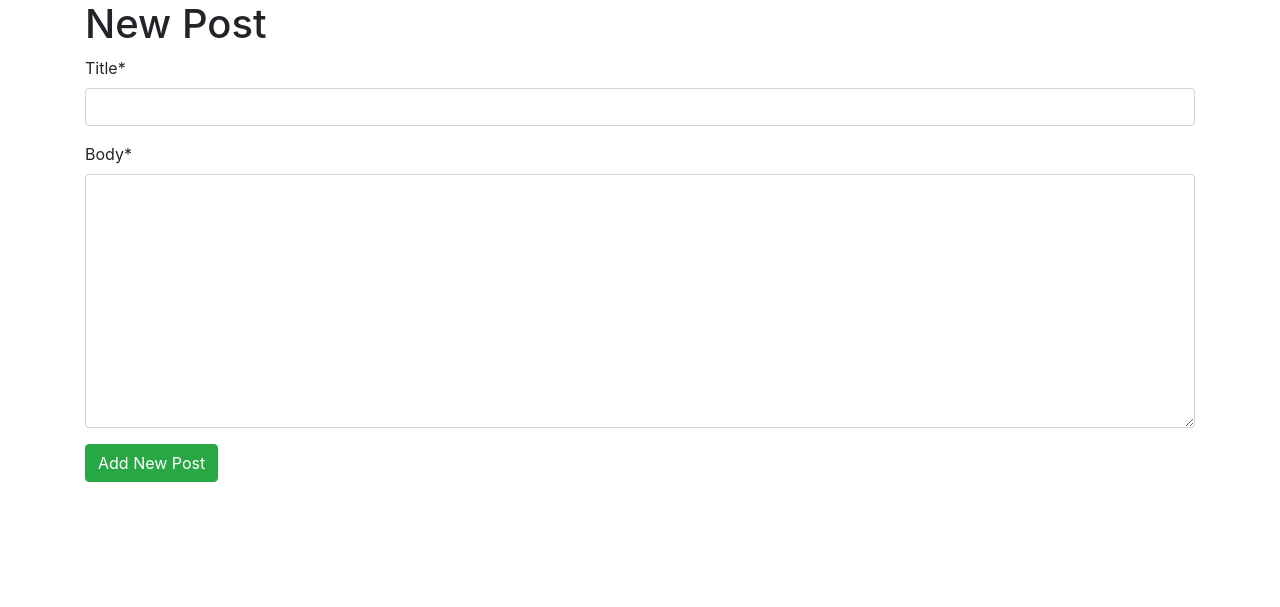
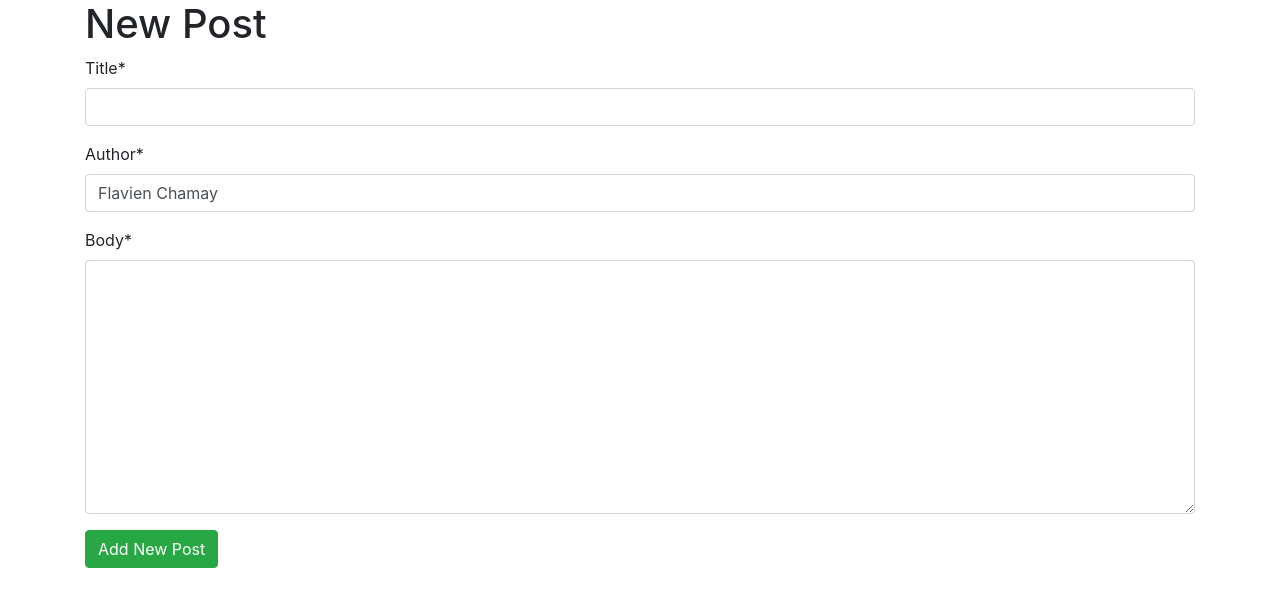
Before and after one commit to flavienChamay/flavienchamay-personal-website, a Django app: page /post/new/ in a window 1280 px wide. Shown: the part 56-663 px from the top of the page. Run offline with Django 3.2, Linux system fonts and the light colour scheme; the visitor is signed in with stand-in values (Sample User, id 1); parts of the project's set-up code (start-up, migrations or seed data) failed here and were passed over; some libraries are stand-ins or nearby versions.

Commit message:
Authorization updated

```diff
--- a/blog/models.py
+++ b/blog/models.py
@@ -1,5 +1,8 @@
 from django.db import models
 from django.urls import reverse
+from django.contrib.auth import get_user_model
+from django.conf import settings
+
 
 class Post(models.Model):
     """
@@ -10,9 +13,11 @@ class Post(models.Model):
     :var title CharField: The title of the post, with a maximum length of 200 characters.
     :var date_publication DateTimeField: Date and time of publication of the post.
     :var body TextField: The body of the post containing text.
+    :var author str: The author of the post, by default is Flavien Chamay.
     """
 
     title = models.CharField(max_length=200)
+    author = models.CharField(default='Flavien Chamay', max_length=200, editable=True)
     date_publication = models.DateTimeField(auto_now_add=True)
     body = models.TextField()
 
--- a/blog/views.py
+++ b/blog/views.py
@@ -6,6 +6,7 @@ This module manages the views of the blog application.
 :class BlogCreateView: The class view that will be used for the class Post in the post_new.html file.
 :class BlogUpdateView: The class view that will be used for the class Post in the post_edit.html file.
 :class BlogDeleteView: The class view that will be used for the class Post in the post_delete.html file.
+:class HomePageView: The class view that will be used for the home page.
 """
 
 from django.views.generic import ListView, DetailView, TemplateView
@@ -15,12 +16,15 @@ from django.views.generic.edit import (
     DeleteView,
 )
 from django.urls import reverse_lazy
-
+from django.contrib.auth.mixins import LoginRequiredMixin
 from .models import Post
 
 
 class HomePageView(TemplateView):
     """
+    Class view linked to home.html file.
+
+    :var template_name str: The template used for this view.
     """
 
     template_name = 'home.html'
@@ -50,7 +54,7 @@ class BlogDetailView(DetailView):
     template_name = 'post_detail.html'
 
 
-class BlogCreateView(CreateView):
+class BlogCreateView(LoginRequiredMixin, CreateView):
     """
     Class view that links the Post class to the post_new.html template file.
 
@@ -61,10 +65,10 @@ class BlogCreateView(CreateView):
 
     model = Post
     template_name = 'post_new.html'
-    fields = ['title', 'body']
+    fields = ['title', 'author', 'body']
 
 
-class BlogUpdateView(UpdateView):
+class BlogUpdateView(LoginRequiredMixin, UpdateView):
     """
     Class view that links the Post class to the post_edit.html template file.
 
@@ -75,9 +79,9 @@ class BlogUpdateView(UpdateView):
 
     model = Post
     template_name = 'post_edit.html'
-    fields = ['title', 'body']
+    fields = ['title', 'author', 'body']
 
-class BlogDeleteView(DeleteView):
+class BlogDeleteView(LoginRequiredMixin, DeleteView):
     """
     Class view that links the Post class to the post_delete.html template file.
 
--- a/config/settings.py
+++ b/config/settings.py
@@ -86,10 +86,7 @@ WSGI_APPLICATION = 'config.wsgi.application'
 # https://docs.djangoproject.com/en/3.1/ref/settings/#databases
 
 DATABASES = {
-    'default': {
-        'ENGINE': 'django.db.backends.sqlite3',
-        'NAME': BASE_DIR / 'db.sqlite3',
-    }
+    "default": env.dj_db_url("DATABASE_URL")
 }
 
 
--- a/templates/blog_list.html
+++ b/templates/blog_list.html
@@ -6,7 +6,7 @@
 <div class="card">
   <div class="card-header">
     <span class="font-weight-bold"><a href="{% url 'post_detail' post.pk %}">{{ post.title }}</a></span> &middot;
-    <span class="text-muted">{{ post.date_publication }}</span>
+    <span class="text-muted">{{ post.author }} | {{ post.date_publication }}</span>
   </div>
   <div class="card-body">
     {{ post.body }}
```
Also changed, not shown: templates/post_detail.html (+7 -2 lines), blog/migrations/0002_post_author.py (added), blog/migrations/0003_auto_20210401_0942.py (added), 2 other files.
